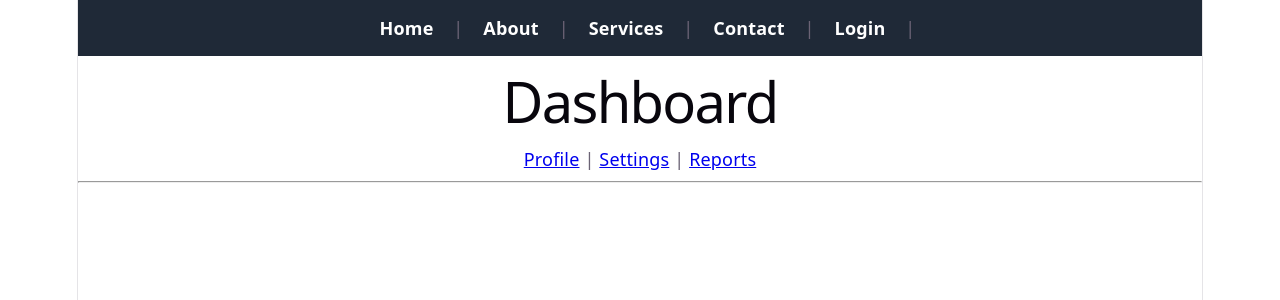
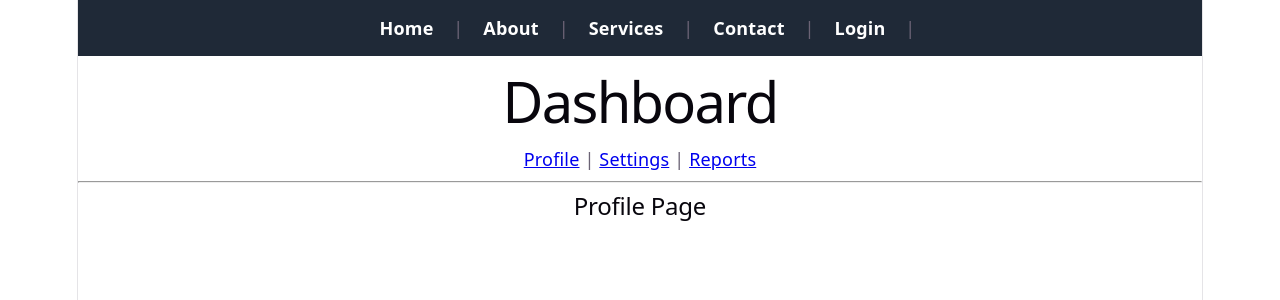
Before and after one commit to Md-Abul-Kalam-Azad-318/react-learning, a React (Vite) app: page /dashboard in a window 1280 px wide. Shown: the top 300 px of the page. Built offline with nearby package versions, Linux system fonts and the light colour scheme.

Commit message:
Topic 12 (Part 10): Add dashboard index route

```diff
--- a/src/App.jsx
+++ b/src/App.jsx
@@ -33,6 +33,7 @@ const App = () => {
         <Route path="*" element = {<NotFound />} />
 
         <Route path = "/dashboard" element = {<Dashboard />}>
+            <Route index element = {<Profile />}/>
             <Route path = "profile" element = {<Profile />} />
             <Route path = "settings" element = {<Settings />}/>
             <Route path = "reports" element = {<Reports />}/>
```
